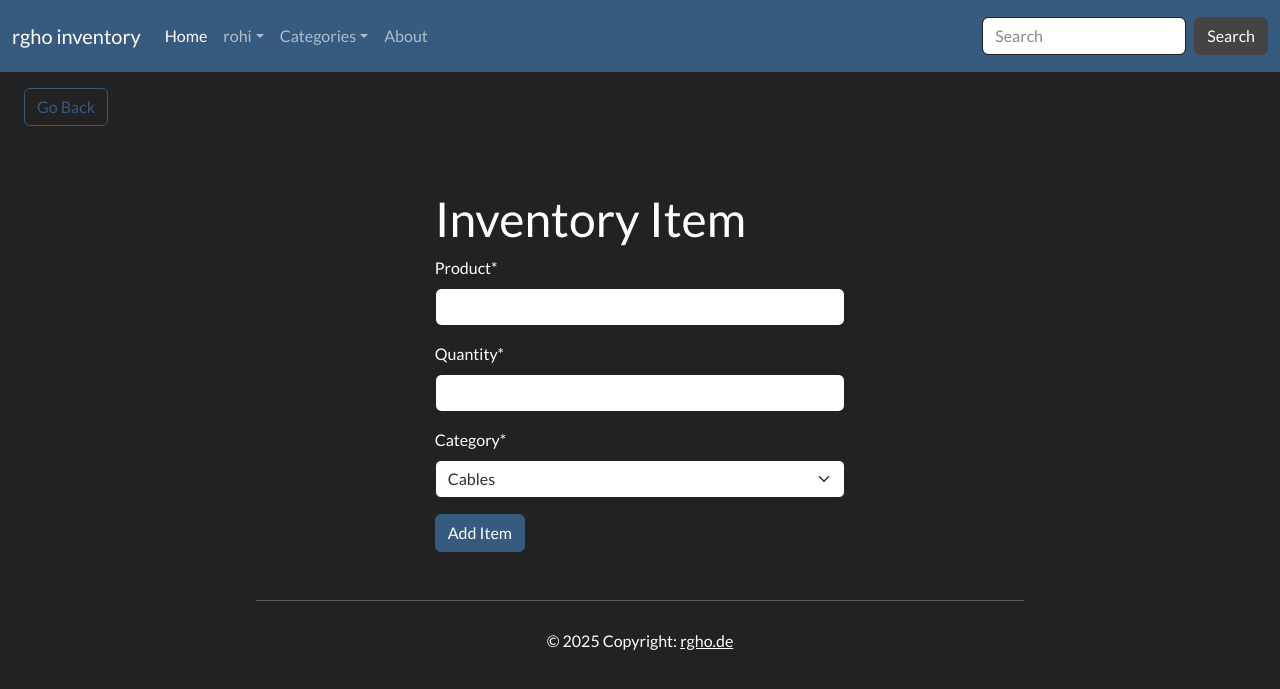
After one commit to rougho/inventory_management, a Django app: page /add-item/ in a window 1280 px wide. The commit adds this page. Shown: the top 689 px of the page. Run offline with Django 5.2, Linux system fonts and the light colour scheme; a user stored in the database is signed in; data comes from the database, SQL or seed files in the repository; both versions use the stored data as it was after the commit; some libraries are stand-ins or nearby versions.

Commit message:
user is able to add product to the inventory via their profiles, a user is able to search via search bar

```diff
--- a/rgho_inventory_management/inventory/forms.py
+++ b/rgho_inventory_management/inventory/forms.py
@@ -1,6 +1,7 @@
 from django import forms
 from django.contrib.auth.models import User
 from django.contrib.auth.forms import UserCreationForm
+from .models import Category, InventoryItem
 
 class UserRegisterForm(UserCreationForm):
     email = forms.EmailField()
@@ -8,3 +9,9 @@ class UserRegisterForm(UserCreationForm):
     class Meta:
         model = User
         fields = ['username', 'email', 'password1', 'password2']
+
+class InventoryItemForm(forms.ModelForm):
+	category = forms.ModelChoiceField(queryset=Category.objects.all(), initial=0)
+	class Meta:
+		model = InventoryItem
+		fields = ['product', 'quantity', 'category']
--- a/rgho_inventory_management/inventory/templates/inventory/dashboard.html
+++ b/rgho_inventory_management/inventory/templates/inventory/dashboard.html
@@ -19,7 +19,7 @@
 	<div class="row">
 		<div class="col-md-10 col-12 mx-auto mt-5">
 			<div class="d-flex justify-content-end">
-				<a href="#" class="btn btn-success">+</a>
+				<a href="{% url 'add-item' %}" class="btn btn-success">+</a>
 			</div>
 <br>
 			<table class="table table-hover table-striped">
--- /dev/null
+++ b/rgho_inventory_management/inventory/templates/inventory/item_form.html
@@ -0,0 +1,24 @@
+{% extends 'inventory/base.html' %}
+
+{% load crispy_forms_tags %}
+
+{% block content %}
+
+<a href="{% url 'dashboard' %}" class="btn btn-outline-primary my-3 mx-4">Go Back</a>
+
+<div class="row">
+    <div class="col-11 col-md-4 mx-auto mt-5">
+        <h1>Inventory Item</h1>
+
+        <form method="POST">
+            {% csrf_token %}
+            {{ form|crispy }}
+
+            <div class="mt-3">
+                <button class="btn btn-primary">Add Item</button>
+            </div>
+        </form>
+    </div>
+</div>
+
+{% endblock content %}
--- a/rgho_inventory_management/inventory/templates/inventory/navbar.html
+++ b/rgho_inventory_management/inventory/templates/inventory/navbar.html
@@ -13,10 +13,11 @@
             </a>
           </li>
           <li class="nav-item dropdown">
-            <a class="nav-link dropdown-toggle" data-bs-toggle="dropdown" href="#" role="button" aria-haspopup="true" aria-expanded="false">Profile</a>
+            {% if user.is_authenticated %}
+
+            <a class="nav-link dropdown-toggle" data-bs-toggle="dropdown" href="#" role="button" aria-haspopup="true" aria-expanded="false">{{ user.username }}</a>
             <div class="dropdown-menu">
-            {% if user.is_authenticated %}
-              <a class="dropdown-item" href="#">{{ user.username }}</a>
+              <a class="dropdown-item" href="{% url 'dashboard' %}">My List<a>
               <div class="dropdown-divider"></div>
               <a class="dropdown-item">
                 <form method="post" action="{% url 'logout' %}">
@@ -26,6 +27,8 @@
               </a>
 
             {% else %}
+            <a class="nav-link dropdown-toggle" data-bs-toggle="dropdown" href="#" role="button" aria-haspopup="true" aria-expanded="false">Profile</a>
+            <div class="dropdown-menu">
               <a class="dropdown-item" href="{% url 'login' %}">Sign In</a>
               <a class="dropdown-item" href="{% url 'signup' %}">Sign Up</a>
               {% endif %}
@@ -48,8 +51,8 @@
           </li>
         </ul>
 
-            <form class="d-flex">
-          <input class="form-control me-sm-2" type="search" placeholder="Search">
+        <form class="d-flex" method="GET" action="{% url 'search_inventory' %}">
+          <input class="form-control me-sm-2" type="search" name="search" placeholder="Search" value="{{ search_query }}">
           <button class="btn btn-secondary my-2 my-sm-0" type="submit">Search</button>
         </form>
       </div>
--- a/rgho_inventory_management/inventory/urls.py
+++ b/rgho_inventory_management/inventory/urls.py
@@ -1,6 +1,6 @@
 from django.contrib import admin
 from django.urls import path
-from .views import Index, SignUp, Dashboard, Category, Navbar
+from .views import Index, SignUp, Dashboard, Category, Navbar, AddItem,SearchInventory
 from django.contrib.auth import views as auth_views
 
 urlpatterns = [
@@ -10,5 +10,7 @@ urlpatterns = [
     path('logout/', auth_views.LogoutView.as_view(template_name='inventory/logout.html'), name='logout'),
     path('dashboard/', Dashboard.as_view(), name='dashboard'),
     path('navbar/', Navbar.as_view(), name='navbar'),
+    path('add-item/',AddItem.as_view(), name='add-item'),
+    path('search/', SearchInventory.as_view(), name='search_inventory'),
 
 ]
--- a/rgho_inventory_management/inventory/views.py
+++ b/rgho_inventory_management/inventory/views.py
@@ -1,12 +1,15 @@
 from django.shortcuts import render, redirect
-from django.views.generic import TemplateView, View
+from django.views.generic import TemplateView, View, CreateView
 from .forms import UserRegisterForm
 from django.contrib.auth import authenticate, login
 from django.contrib.auth.mixins import LoginRequiredMixin
-from .forms import UserRegisterForm
+from .forms import UserRegisterForm, InventoryItemForm
 from .models import InventoryItem, Category
 # from inventory_management.settings import LOW_QUANTITY
 from django.contrib import messages
+from django.urls import reverse_lazy
+from django.db.models import Q
+
 
 class Index(TemplateView):
     template_name= 'inventory/index.html'
@@ -64,3 +67,42 @@ class Dashboard(LoginRequiredMixin, View):
 		).values_list('id', flat=True)
 
 		return render(request, 'inventory/dashboard.html', {'items': items, 'low_inventory_ids': low_inventory_ids})
+
+class AddItem(LoginRequiredMixin, CreateView):
+	model = InventoryItem
+	form_class = InventoryItemForm
+	template_name = 'inventory/item_form.html'
+	success_url = reverse_lazy('dashboard')
+
+	def get_context_data(self, **kwargs):
+		context = super().get_context_data(**kwargs)
+		context['categories'] = Category.objects.all()
+		return context
+
+	def form_valid(self, form):
+		form.instance.user = self.request.user
+		return super().form_valid(form)
+
+class SearchInventory(View):
+    def get(self, request):
+        search_query = request.GET.get('search', '')
+
+        # Start with all items
+        items = InventoryItem.objects.all()
+
+        # Apply search filter if a search term is provided
+        if search_query:
+            items = items.filter(
+                Q(product__icontains=search_query) | Q(category__name__icontains=search_query)
+            )
+
+        # If the user is authenticated, filter by user
+        if request.user.is_authenticated:
+            items = items.filter(user=request.user)
+
+        items = items.order_by('id')
+
+        return render(request, 'inventory/index.html', {
+            'items': items,
+            'search_query': search_query
+        })
--- a/rgho_inventory_management/rgho_inventory_management/settings.py
+++ b/rgho_inventory_management/rgho_inventory_management/settings.py
@@ -139,3 +139,4 @@ STATICFILES_DIRS = [
 ]
 
 LOGIN_REDIRECT_URL = '/dashboard'
+LOGIN_URL = 'login'
```
Also changed, not shown: rgho_inventory_management/db.sqlite3, rgho_inventory_management/inventory/models.py (line endings or trailing spaces).
